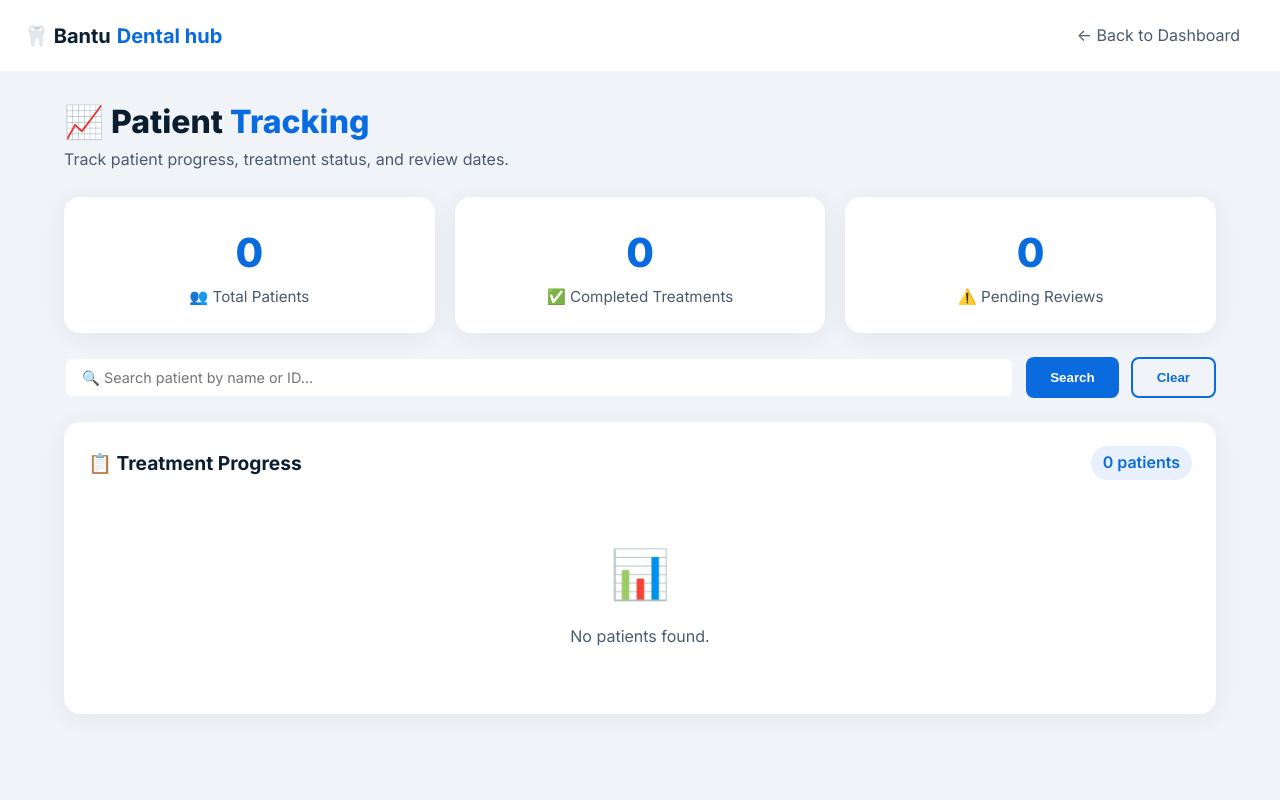
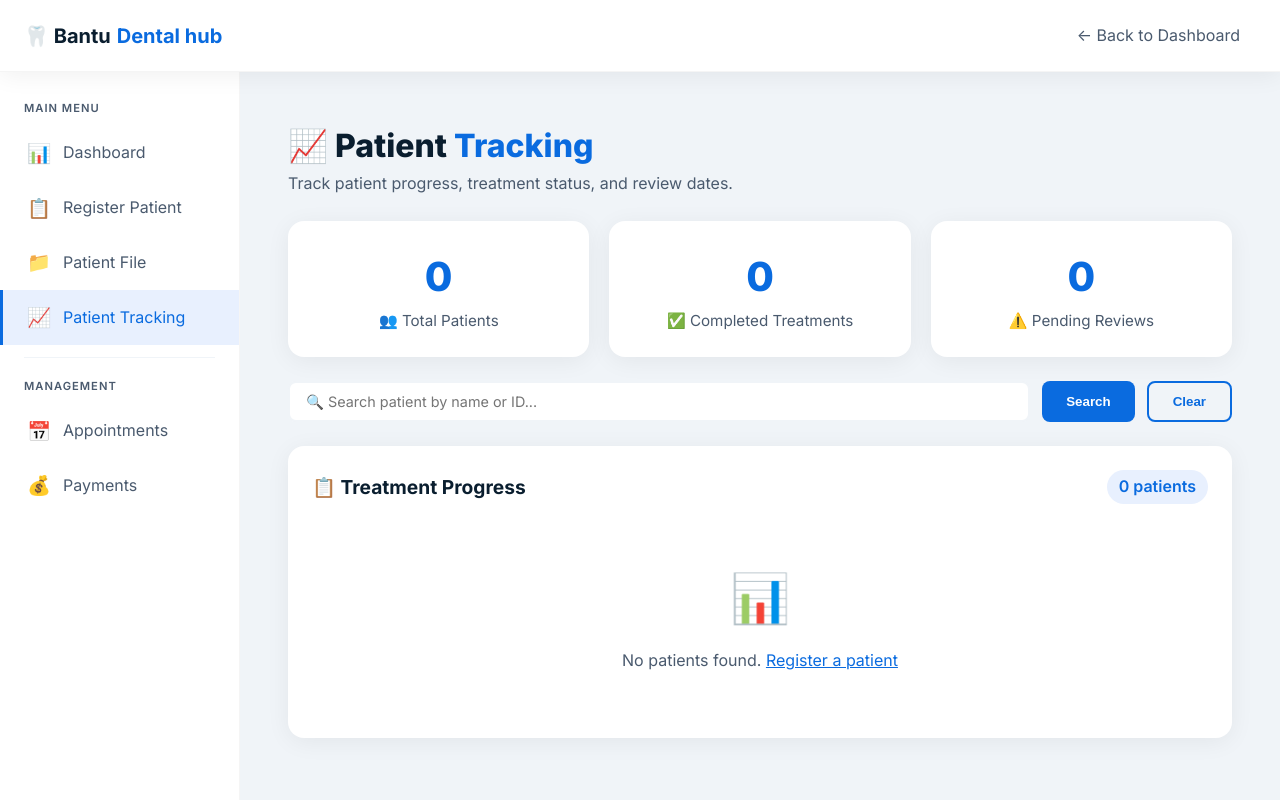
Before and after one commit to dreamk7/Adminsystem, a plain HTML site: page tracking.html in a window 1280 px wide. Drawn offline with Linux system fonts and the light colour scheme; sample sign-in values are in the browser's storage.

Commit message:
Update tracking.html

```diff
--- a/tracking.html
+++ b/tracking.html
@@ -47,7 +47,6 @@
             width: 100%;
         }
 
-        /* ===== HEADER ===== */
         .header {
             background: var(--white);
             border-bottom: 1px solid rgba(0, 0, 0, 0.04);
@@ -59,6 +58,7 @@
             position: sticky;
             top: 0;
             z-index: 1000;
+            box-shadow: var(--shadow);
         }
 
         .header .logo {
@@ -106,7 +106,7 @@
 
         .tracking-grid {
             display: grid;
-            grid-template-columns: 1fr 1fr 1fr;
+            grid-template-columns: repeat(3, 1fr);
             gap: 20px;
             margin-bottom: 24px;
         }
@@ -156,6 +156,14 @@
         .card-header h3 {
             font-size: 1.2rem;
             font-weight: 700;
+        }
+
+        .badge {
+            padding: 4px 12px;
+            background: var(--primary-light);
+            color: var(--primary);
+            border-radius: 20px;
+            font-weight: 600;
         }
 
         table {
@@ -259,10 +267,113 @@
             background: var(--primary-dark);
         }
 
+        .hamburger {
+            display: none;
+            flex-direction: column;
+            gap: 5px;
+            background: none;
+            border: none;
+            padding: 6px;
+            cursor: pointer;
+        }
+
+        .hamburger span {
+            display: block;
+            width: 26px;
+            height: 2.5px;
+            background: var(--dark);
+            border-radius: 4px;
+            transition: var(--transition);
+        }
+
+        .hamburger.active span:nth-child(1) { transform: rotate(45deg) translate(5px, 6px); }
+        .hamburger.active span:nth-child(2) { opacity: 0; }
+        .hamburger.active span:nth-child(3) { transform: rotate(-45deg) translate(5px, -6px); }
+
+        .sidebar {
+            position: fixed;
+            top: 72px;
+            left: 0;
+            bottom: 0;
+            width: 240px;
+            background: var(--white);
+            border-right: 1px solid rgba(0, 0, 0, 0.04);
+            padding: 20px 0;
+            overflow-y: auto;
+            z-index: 999;
+            transition: var(--transition);
+            transform: translateX(-100%);
+        }
+
+        .sidebar.open {
+            transform: translateX(0);
+        }
+
+        .sidebar .nav-item {
+            display: flex;
+            align-items: center;
+            gap: 12px;
+            padding: 12px 24px;
+            color: var(--gray);
+            text-decoration: none;
+            transition: var(--transition);
+            border-left: 3px solid transparent;
+        }
+
+        .sidebar .nav-item:hover {
+            background: var(--primary-light);
+            color: var(--primary);
+        }
+
+        .sidebar .nav-item.active {
+            background: var(--primary-light);
+            color: var(--primary);
+            border-left-color: var(--primary);
+        }
+
+        .sidebar .nav-item .icon {
+            font-size: 1.2rem;
+            width: 24px;
+            text-align: center;
+        }
+
+        .sidebar .nav-divider {
+            height: 1px;
+            background: var(--light-gray);
+            margin: 12px 24px;
+        }
+
+        .sidebar .nav-label {
+            padding: 8px 24px;
+            font-size: 0.7rem;
+            font-weight: 600;
+            color: var(--gray);
+            text-transform: uppercase;
+            letter-spacing: 1px;
+        }
+
+        .main-content {
+            margin-left: 0;
+            padding: 16px;
+            min-height: calc(100vh - 72px);
+        }
+
+        @media (min-width: 769px) {
+            .sidebar {
+                transform: translateX(0);
+            }
+            .main-content {
+                margin-left: 240px;
+                padding: 24px;
+            }
+            .hamburger {
+                display: none;
+            }
+        }
+
         @media (max-width: 768px) {
-            .tracking-grid {
-                grid-template-columns: 1fr 1fr;
-            }
+            .hamburger { display: flex; }
+            .tracking-grid { grid-template-columns: 1fr 1fr; }
             .search-box { flex-direction: column; }
             .search-box input { min-width: 100%; }
             table { font-size: 0.8rem; }
@@ -270,9 +381,7 @@
         }
 
         @media (max-width: 500px) {
-            .tracking-grid {
-                grid-template-columns: 1fr;
-            }
+            .tracking-grid { grid-template-columns: 1fr; }
         }
     </style>
 </head>
@@ -280,14 +389,44 @@
 
     <!-- ===== HEADER ===== -->
     <header class="header">
-        <a href="index.html" class="logo">
-            <span class="brand"><span class="bantu">🦷 Bantu</span><span class="dental">Dental hub</span></span>
-        </a>
-        <a href="index.html" class="back-btn">← Back to Dashboard</a>
+        <div style="display:flex; align-items:center; gap:16px;">
+            <button class="hamburger" id="hamburger" aria-label="Toggle menu">
+                <span></span><span></span><span></span>
+            </button>
+            <a href="homepage.html" class="logo">
+                <span class="brand"><span class="bantu">🦷 Bantu</span><span class="dental">Dental hub</span></span>
+            </a>
+        </div>
+        <a href="homepage.html" class="back-btn">← Back to Dashboard</a>
     </header>
 
+    <!-- ===== SIDEBAR ===== -->
+    <nav class="sidebar" id="sidebar">
+        <div class="nav-label">Main Menu</div>
+        <a href="homepage.html" class="nav-item">
+            <span class="icon">📊</span> Dashboard
+        </a>
+        <a href="register.html" class="nav-item">
+            <span class="icon">📋</span> Register Patient
+        </a>
+        <a href="patient-file.html" class="nav-item">
+            <span class="icon">📁</span> Patient File
+        </a>
+        <a href="tracking.html" class="nav-item active">
+            <span class="icon">📈</span> Patient Tracking
+        </a>
+        <div class="nav-divider"></div>
+        <div class="nav-label">Management</div>
+        <a href="#" class="nav-item" onclick="alert('Go to homepage to book appointments')">
+            <span class="icon">📅</span> Appointments
+        </a>
+        <a href="#" class="nav-item" onclick="alert('Go to homepage to record payments')">
+            <span class="icon">💰</span> Payments
+        </a>
+    </nav>
+
     <!-- ===== MAIN CONTENT ===== -->
-    <main>
+    <main class="main-content">
         <div class="container">
             <div class="page-header">
                 <h1>📈 Patient <span class="highlight">Tracking</span></h1>
@@ -321,12 +460,12 @@
             <div class="card">
                 <div class="card-header">
                     <h3>📋 Treatment Progress</h3>
-                    <span id="trackCount" style="padding:4px 12px; background:var(--primary-light); color:var(--primary); border-radius:20px; font-weight:600;">0 patients</span>
+                    <span class="badge" id="trackCount">0 patients</span>
                 </div>
                 <div id="trackingTable">
                     <div class="no-data">
                         <span class="icon">📊</span>
-                        <p>No patient data available.</p>
+                        <p>No patients found. <a href="register.html" style="color:var(--primary);">Register a patient</a></p>
                     </div>
                 </div>
             </div>
@@ -334,6 +473,16 @@
     </main>
 
     <script>
+        // ===== CHECK LOGIN =====
+        function checkLogin() {
+            const isLoggedIn = sessionStorage.getItem('isLoggedIn');
+            if (isLoggedIn !== 'true') {
+                window.location.href = 'index.html';
+                return false;
+            }
+            return true;
+        }
+
         // ===== GET DATA =====
         function getPatients() {
             return JSON.parse(localStorage.getItem('patients')) || [];
@@ -391,7 +540,7 @@
                 container.innerHTML = `
                     <div class="no-data">
                         <span class="icon">📊</span>
-                        <p>No patients found.</p>
+                        <p>No patients found. <a href="register.html" style="color:var(--primary);">Register a patient</a></p>
                     </div>
                 `;
                 count.textContent = '0 patients';
@@ -453,8 +602,15 @@
             container.innerHTML = html;
         }
 
+        // ===== SIDEBAR TOGGLE =====
+        document.getElementById('hamburger').addEventListener('click', function() {
+            document.getElementById('sidebar').classList.toggle('open');
+            this.classList.toggle('active');
+        });
+
         // ===== INITIALIZE =====
         document.addEventListener('DOMContentLoaded', function() {
+            if (!checkLogin()) return;
             updateStats();
             trackPatients();
         });
```
